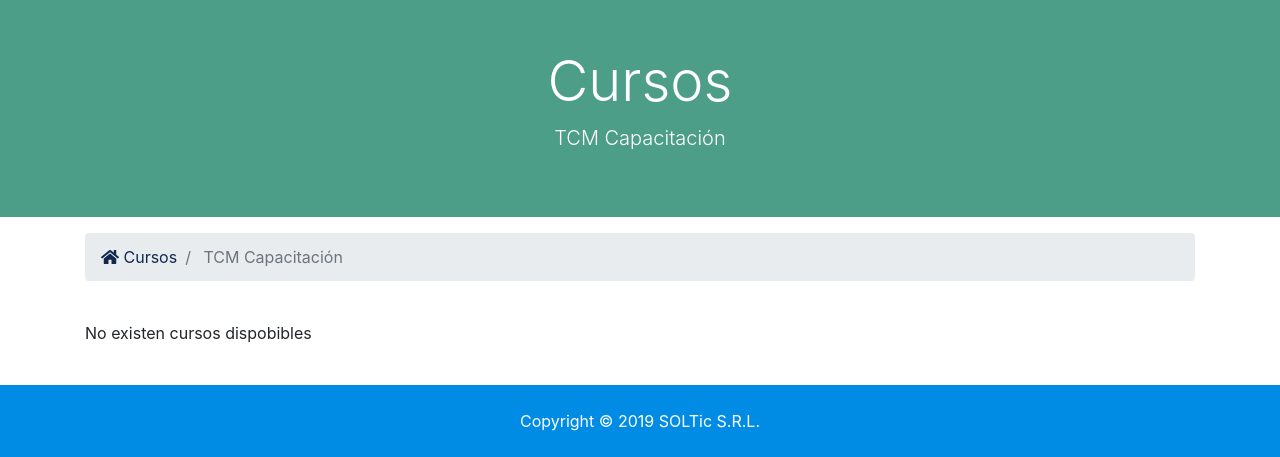
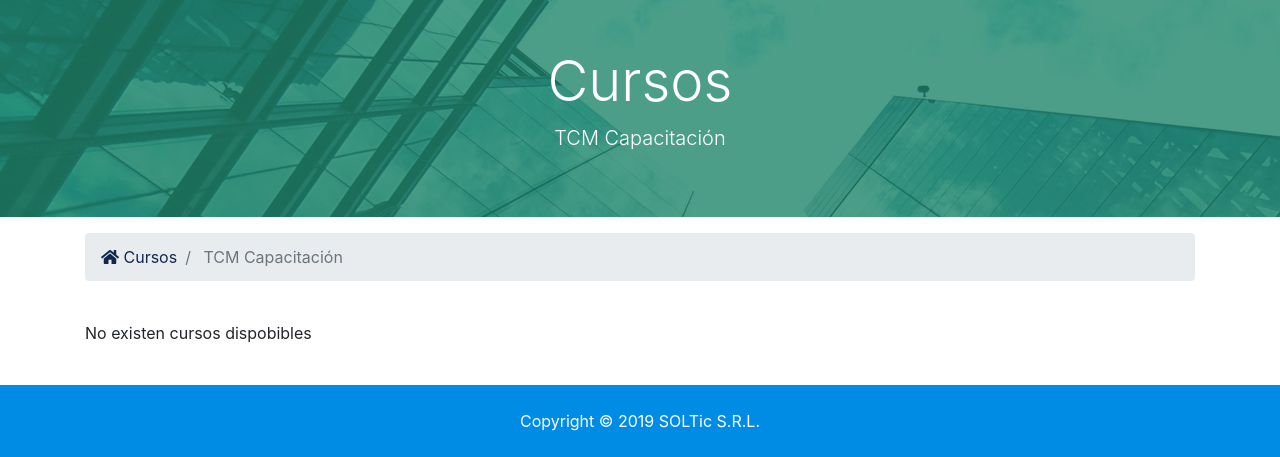
Before and after one commit to FedericoGregori/tcmcapacitacion, a Django app: page /dashboard in a window 1280 px wide. Shown: the part 145-602 px from the top of the page. Run offline with Django 3.2, Linux system fonts and the light colour scheme; data that the repository does not hold is empty; some libraries are stand-ins or nearby versions.

Commit message:
[UPD] Background FIrefox Fix

```diff
--- a/tcm/static/css/style.css
+++ b/tcm/static/css/style.css
@@ -81,7 +81,7 @@
 
 #showcase-inner {
   background: url(../img/building.jpg) no-repeat top center fixed/cover;
-  -moz-background: url(../img/building.jpg) fixed;
+  background: url(../img/building.jpg) fixed;
   position: relative;
   overflow: hidden;
   min-height: 200px; }
```
